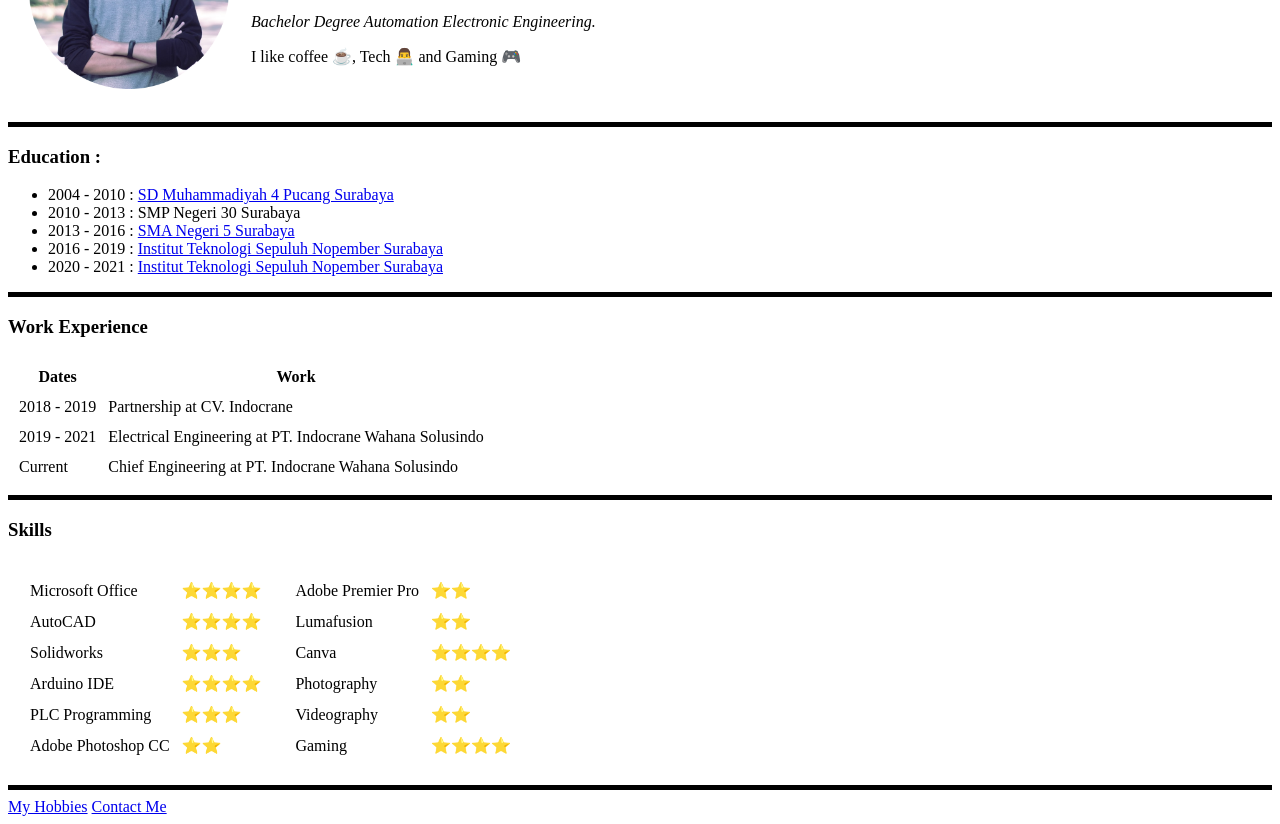
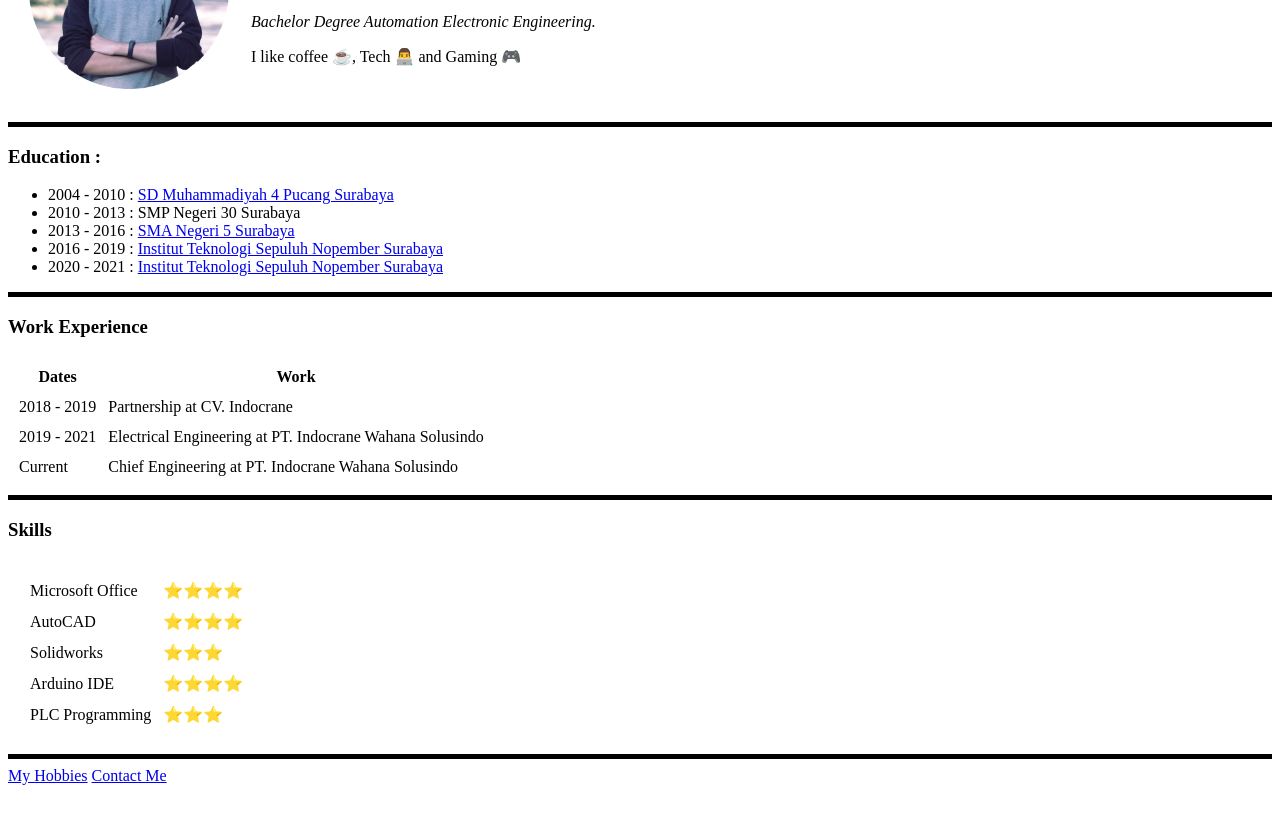
Before and after one commit to tariqaziza/cv, a plain HTML site: page index.html in a window 1280 px wide. Shown: the part 140-964 px from the top of the page. After the commit the page ends 933 px from the top, so only its background shows below. Drawn offline with Linux system fonts and the light colour scheme.

Commit message:
Update index.html

```diff
--- a/index.html
+++ b/index.html
@@ -77,38 +77,6 @@
             <td>PLC Programming</td>
             <td>⭐⭐⭐</td>
           </tr>
-          <tr>
-            <td>Adobe Photoshop CC</td>
-            <td>⭐⭐</td>
-          </tr>
-        </table>
-      </td>
-      <td>
-        <table cellspacing="10">
-          <tr>
-            <td>Adobe Premier Pro</td>
-            <td>⭐⭐</td>
-          </tr>
-          <tr>
-            <td>Lumafusion</td>
-            <td>⭐⭐</td>
-          </tr>
-          <tr>
-            <td>Canva</td>
-            <td>⭐⭐⭐⭐</td>
-          </tr>
-          <tr>
-            <td>Photography</td>
-            <td>⭐⭐</td>
-          </tr>
-          <tr>
-            <td>Videography</td>
-            <td>⭐⭐</td>
-          </tr>
-          <tr>
-            <td>Gaming</td>
-            <td>⭐⭐⭐⭐</td>
-          </tr>
         </table>
       </td>
     </tr>
```
